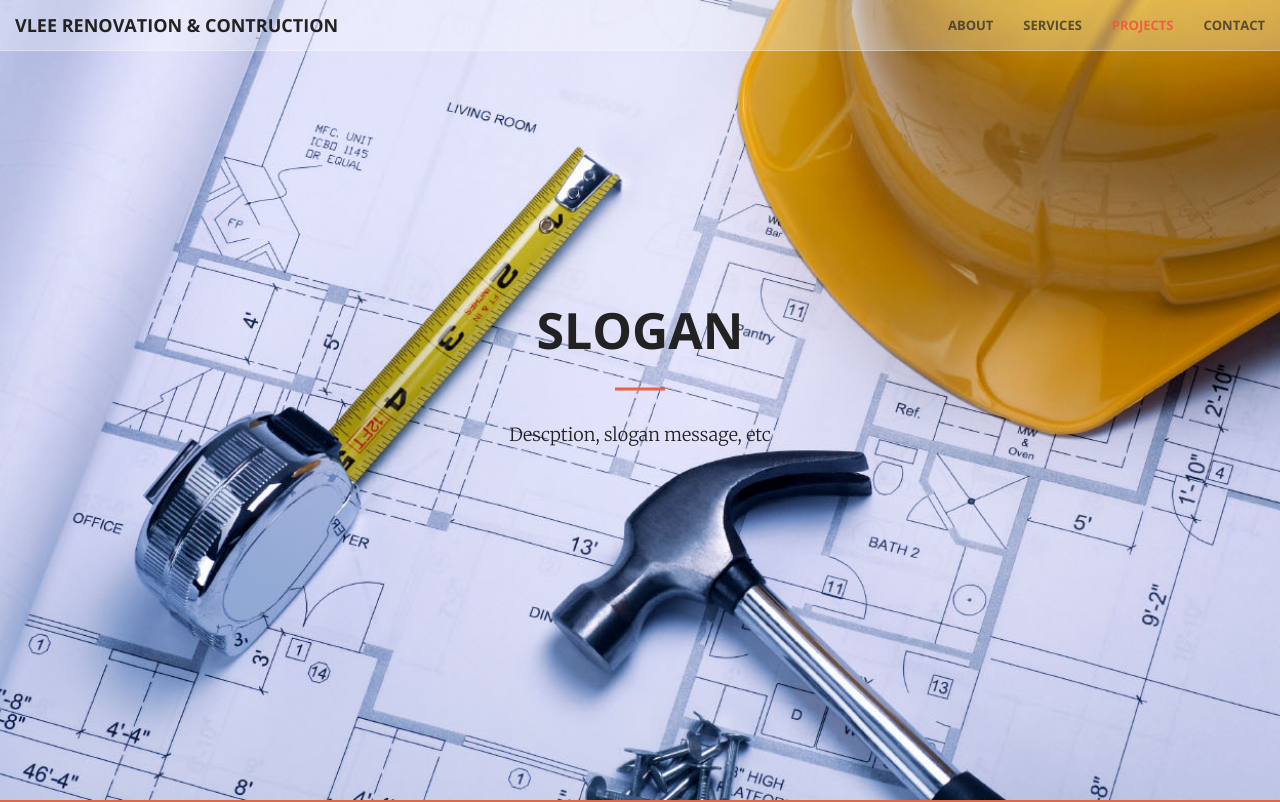
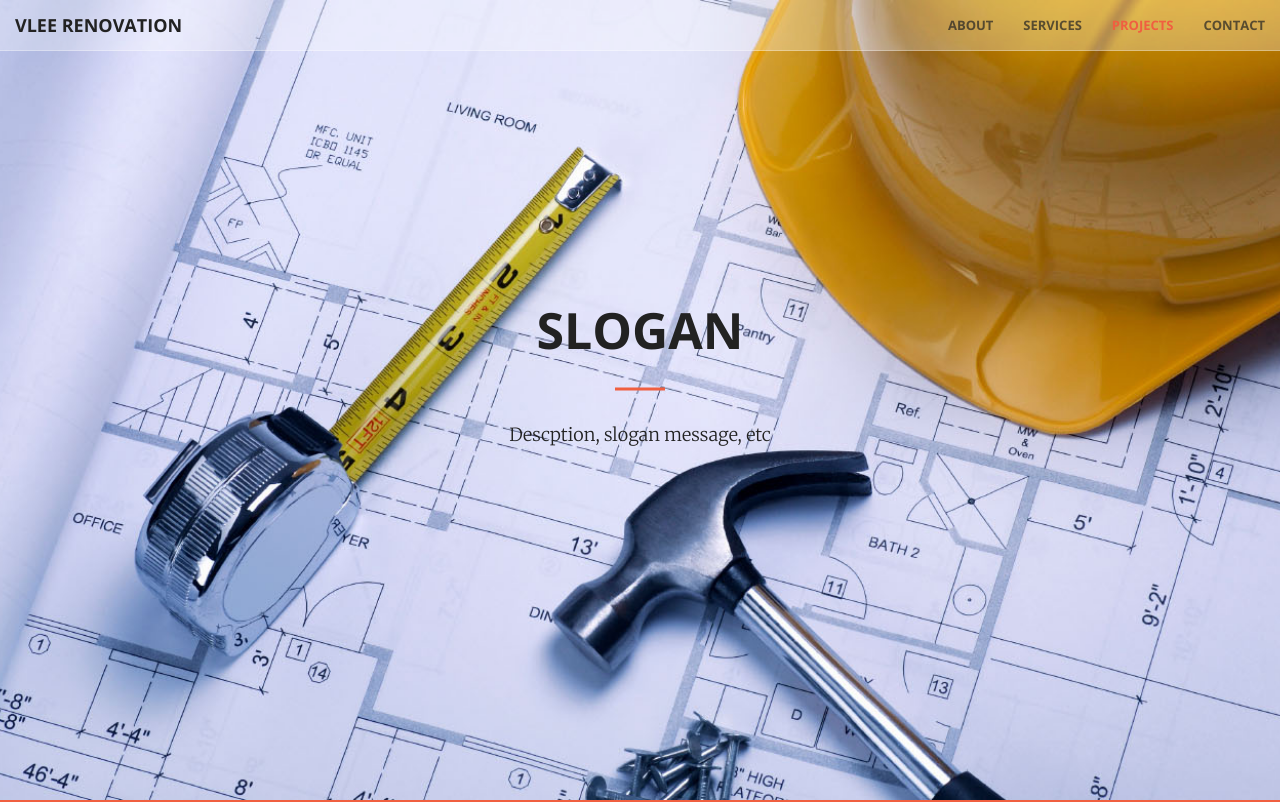
Before and after one commit to vzhen/vlee, a website: page index.html in a window 1280 px wide. Shown: the top 802 px of the page. Drawn offline with nearby package versions, Linux system fonts and the light colour scheme.

Commit message:
Long main page title will overlap header

```diff
--- a/index.html
+++ b/index.html
@@ -43,7 +43,7 @@
                 <button type="button" class="navbar-toggle collapsed" data-toggle="collapse" data-target="#bs-example-navbar-collapse-1">
                     <span class="sr-only">Toggle navigation</span> Menu <i class="fa fa-bars"></i>
                 </button>
-                <a class="navbar-brand page-scroll" href="#page-top">VLEE Renovation & Contruction</a>
+                <a class="navbar-brand page-scroll" href="#page-top">VLEE Renovation</a>
             </div>
 
             <!-- Collect the nav links, forms, and other content for toggling -->
```
